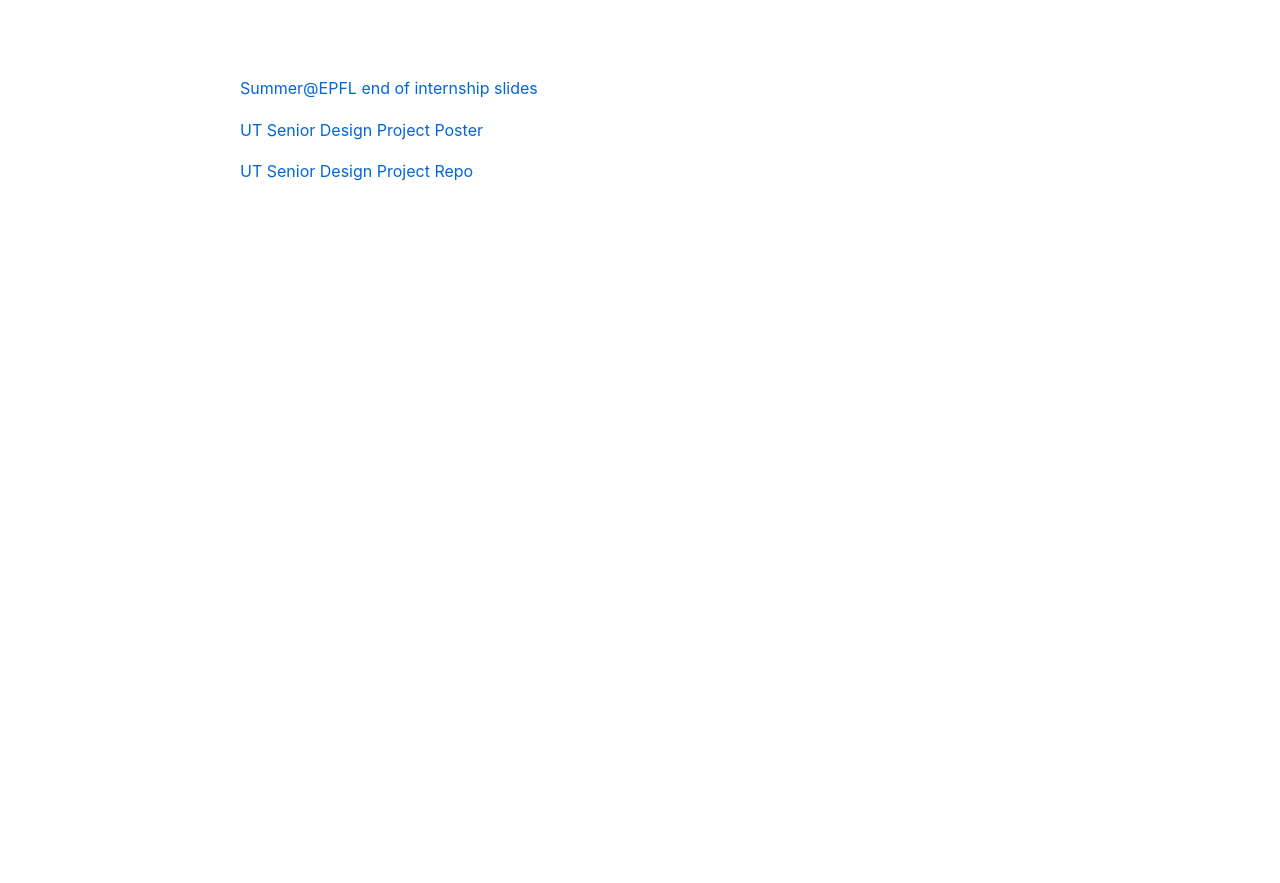
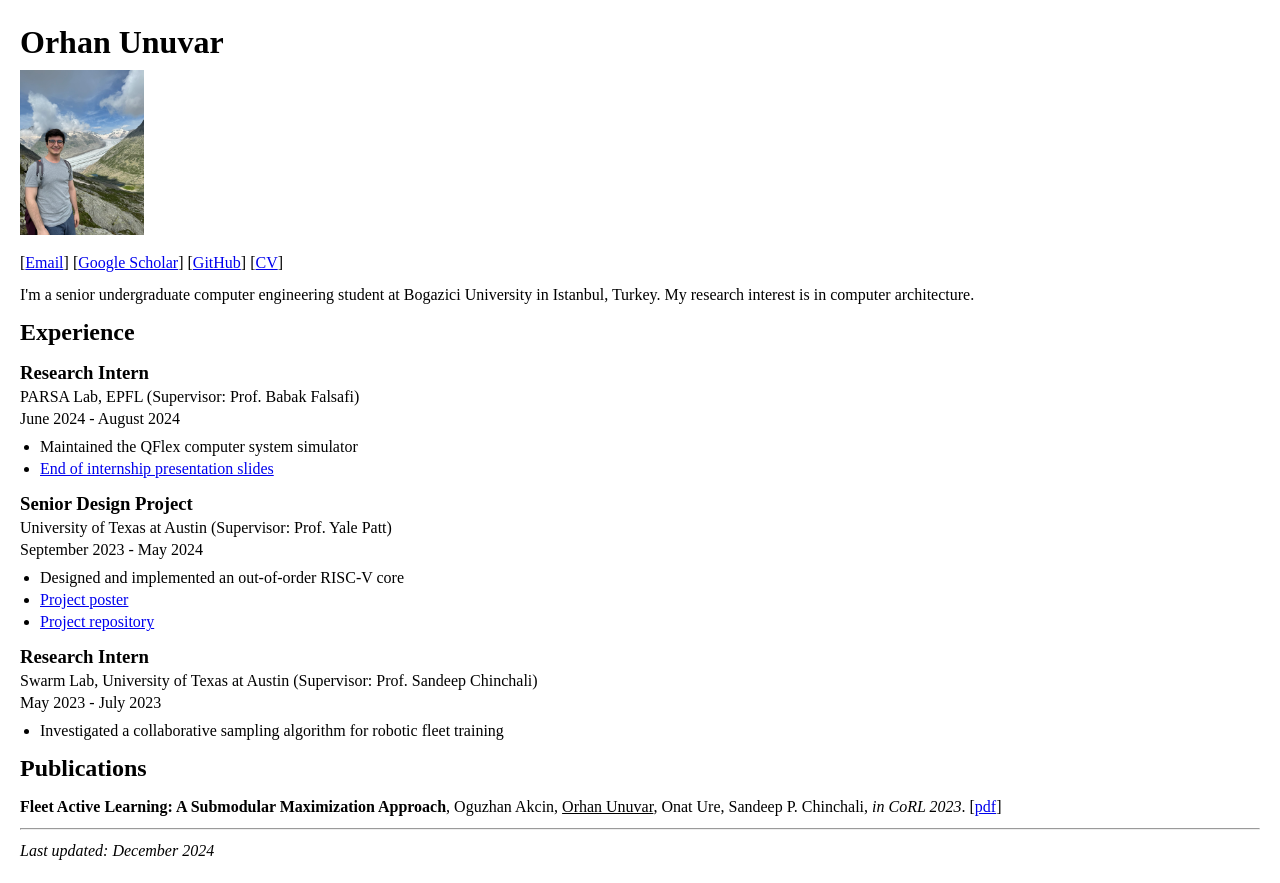
Before and after one commit to ounuvar/ounuvar.github.io, a plain HTML site: page index.html in a window 1280 px wide. Before the commit the page ends 800 px from the top, so only its background shows below. Drawn offline with Linux system fonts and the light colour scheme.

Commit message:
Update index.html

```diff
--- a/index.html
+++ b/index.html
@@ -3,28 +3,94 @@
 <head>
     <meta charset="UTF-8">
     <meta name="viewport" content="width=device-width, initial-scale=1.0">
-    <title>Projects and Links</title>
+    <title>Orhan Unuvar</title>
     <style>
         body {
-            font-family: -apple-system, BlinkMacSystemFont, 'Segoe UI', Roboto, Oxygen, Ubuntu, Cantarell, sans-serif;
-            line-height: 1.6;
-            max-width: 800px;
-            margin: 40px auto;
-            padding: 20px;
-            color: #333;
+            margin: 20px;
+            line-height: 1.4;
         }
-        a {
-            color: #0366d6;
-            text-decoration: none;
+        .header-name {
+            margin: 10px 0 5px 0;
         }
-        a:hover {
-            text-decoration: underline;
+        .profile-image {
+            max-width: 10%;
+            margin: 0px 0;
+        }
+        .contact-links {
+            margin: 10px 0;
+        }
+        .intro-text {
+            margin: 10px 0;
+        }
+        .section-header {
+            margin: 10px 0 5px 0;
+        }
+        .experience-title {
+            margin: 10px 0 0 0;
+        }
+        .experience-details {
+            margin: 0px 0;
+        }
+        .experience-list {
+            margin: 5px 0;
+            padding-left: 20px;
+        }
+        .pub-entry {
+            margin: 10px 0;
+        }
+        .footer-divider {
+            margin: 10px 0;
+        }
+        .last-updated {
+            margin: 10px 0;
         }
     </style>
 </head>
 <body>
-    <p><a href="https://docs.google.com/presentation/d/1eVNMLsy7GWYX-CaFgWuQDKd1LOQeuxT-4dIaE57MR7A">Summer@EPFL end of internship slides</a></p>
-    <p><a href="https://docs.google.com/presentation/d/1q7R6J9jEgEG7AX7XyqWNtUZGZTrGXOKF">UT Senior Design Project Poster</a></p>
-    <p><a href="https://github.com/luke-kaufman/Team5-OOO-RISCV-core">UT Senior Design Project Repo</a></p>
+    <h1 class="header-name">Orhan Unuvar</h1>
+
+    <img class="profile-image" src="assets/images/photo.jpg" alt="Profile Picture">
+
+    <p class="contact-links">
+        [<a href="mailto:ounuva@gmail.com">Email</a>]
+        [<a href="https://scholar.google.com/citations?user=71kZORIAAAAJ&hl=en">Google Scholar</a>]
+        [<a href="https://github.com/ounuvar">GitHub</a>]
+        [<a href="#">CV</a>]
+    </p>
+
+    <p class="intro-text">I'm a senior undergraduate computer engineering student at Bogazici University in Istanbul, Turkey. My research interest is in computer architecture.</p>
+
+    <h2 class="section-header">Experience</h2>
+
+    <h3 class="experience-title">Research Intern</h3>
+    <p class="experience-details">PARSA Lab, EPFL (Supervisor: Prof. Babak Falsafi)<br>
+    June 2024 - August 2024</p>
+    <ul class="experience-list">
+        <li>Maintained the QFlex computer system simulator</li>
+        <li><a href="https://docs.google.com/presentation/d/1eVNMLsy7GWYX-CaFgWuQDKd1LOQeuxT-4dIaE57MR7A">End of internship presentation slides</a></li>
+    </ul>
+
+    <h3 class="experience-title">Senior Design Project</h3>
+    <p class="experience-details">University of Texas at Austin (Supervisor: Prof. Yale Patt)<br>
+    September 2023 - May 2024</p>
+    <ul class="experience-list">
+        <li>Designed and implemented an out-of-order RISC-V core</li>
+        <li><a href="https://docs.google.com/presentation/d/1q7R6J9jEgEG7AX7XyqWNtUZGZTrGXOKF">Project poster</a></li>
+        <li><a href="https://github.com/luke-kaufman/Team5-OOO-RISCV-core">Project repository</a></li>
+    </ul>
+
+    <h3 class="experience-title">Research Intern</h3>
+    <p class="experience-details">Swarm Lab, University of Texas at Austin (Supervisor: Prof. Sandeep Chinchali)<br>
+    May 2023 - July 2023</p>
+    <ul class="experience-list">
+        <li>Investigated a collaborative sampling algorithm for robotic fleet training</li>
+    </ul>
+
+    <h2 class="section-header">Publications</h2>
+
+    <p class="pub-entry"><b>Fleet Active Learning: A Submodular Maximization Approach</b>, Oguzhan Akcin, <u>Orhan Unuvar</u>, Onat Ure, Sandeep P. Chinchali, <i>in CoRL 2023</i>. [<a href="#">pdf</a>]</p>
+
+    <hr class="footer-divider">
+    <p class="last-updated"><em>Last updated: December 2024</em></p>
 </body>
 </html>
```
Also changed, not shown: assets/images/photo.jpg (added).
